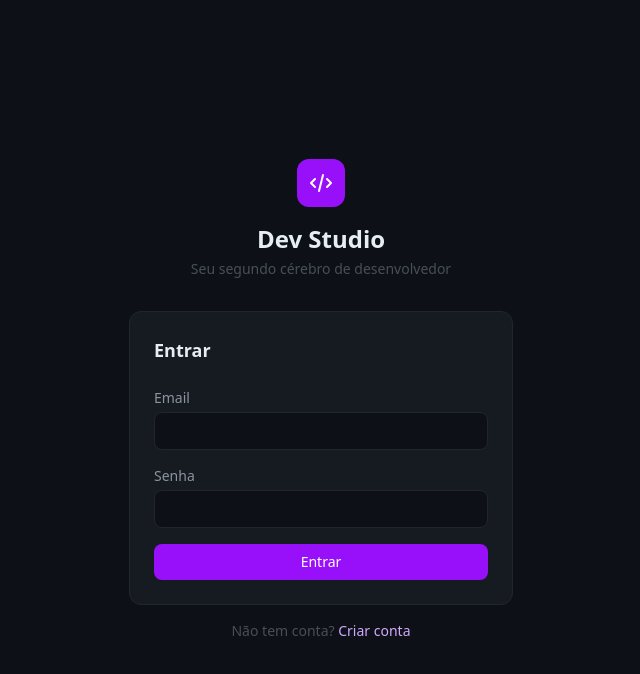
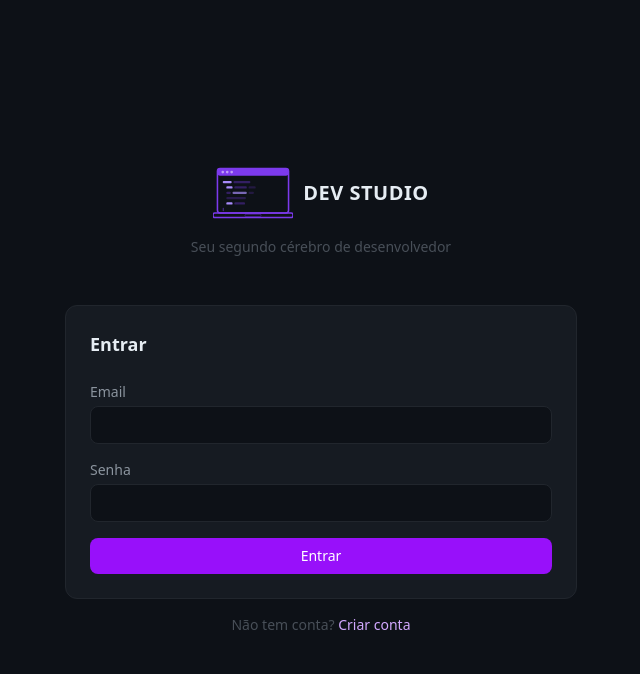
Before and after one commit to Kauan467/dev-studio, a Next.js app: page /login in a window 1280 px wide. Shown: the top 674 px of the page, without its empty margins (319-959 px from the left). Built offline with nearby package versions, Linux system fonts and the light colour scheme.

Commit message:
feat: adcionado logo na tela de login

```diff
--- a/src/app/login/page.js
+++ b/src/app/login/page.js
@@ -4,6 +4,7 @@ import { useState } from "react";
 import { signIn } from "next-auth/react";
 import { useRouter } from "next/navigation";
 import Link from "next/link";
+import Logo from "@/components/Logo";
 
 export default function LoginPage() {
   const [email, setEmail] = useState("");
@@ -33,16 +34,13 @@ export default function LoginPage() {
   }
 
   return (
-    <div className="min-h-screen flex items-center justify-center bg-[#0d1117]">
-      <div className="w-full max-w-sm">
-        <div className="text-center mb-8">
-          <div className="w-12 h-12 bg-purple-600 rounded-xl flex items-center justify-center mx-auto mb-4">
-            <svg className="w-6 h-6 text-white" fill="none" stroke="currentColor" viewBox="0 0 24 24">
-              <path strokeLinecap="round" strokeLinejoin="round" strokeWidth={2} d="M10 20l4-16m4 4l4 4-4 4M6 16l-4-4 4-4" />
-            </svg>
+    <div className="min-h-screen flex items-center justify-center bg-[#0d1117] py-20">
+    <div className="w-full max-w-lg">
+    <div className="text-center mb-12">
+      <div className="flex justify-center mb-4">
+        <Logo size="large" />
           </div>
-          <h1 className="text-2xl font-bold text-[#e6edf3]">Dev Studio</h1>
-          <p className="text-sm text-[#484f58] mt-1">
+          <p className="text-sm text-[#484f58]">
             Seu segundo cérebro de desenvolvedor
           </p>
         </div>
--- /dev/null
+++ b/src/components/Logo.js
@@ -0,0 +1,45 @@
+export default function Logo({ size = "default", showText = true }) {
+  const sizes = {
+    small: { width: 28, height: 20, scale: 0.16 },
+    default: { width: 48, height: 34, scale: 0.27 },
+    large: { width: 80, height: 56, scale: 0.45 },
+  };
+
+  const s = sizes[size] || sizes.default;
+
+  return (
+    <div className="flex items-center gap-2.5">
+      <svg
+        width={s.width}
+        height={s.height}
+        viewBox="0 0 180 110"
+        xmlns="http://www.w3.org/2000/svg"
+      >
+        <rect x="10" y="0" width="160" height="100" rx="6" fill="none" stroke="#7c3aed" strokeWidth="3.5"/>
+        <rect x="10" y="0" width="160" height="16" rx="6" fill="#7c3aed"/>
+        <circle cx="22" cy="8" r="3" fill="white" opacity="0.5"/>
+        <circle cx="32" cy="8" r="3" fill="white" opacity="0.5"/>
+        <circle cx="42" cy="8" r="3" fill="white" opacity="0.5"/>
+        <rect x="22" y="28" width="20" height="5" rx="2" fill="#a78bfa"/>
+        <rect x="46" y="28" width="38" height="5" rx="2" fill="#7c3aed" opacity="0.35"/>
+        <rect x="30" y="40" width="14" height="5" rx="2" fill="#a78bfa"/>
+        <rect x="48" y="40" width="28" height="5" rx="2" fill="#7c3aed" opacity="0.35"/>
+        <rect x="80" y="40" width="16" height="5" rx="2" fill="#7c3aed" opacity="0.2"/>
+        <rect x="30" y="52" width="10" height="5" rx="2" fill="#7c3aed" opacity="0.35"/>
+        <rect x="44" y="52" width="32" height="5" rx="2" fill="#a78bfa" opacity="0.7"/>
+        <rect x="80" y="52" width="12" height="5" rx="2" fill="#7c3aed" opacity="0.2"/>
+        <rect x="30" y="64" width="44" height="5" rx="2" fill="#7c3aed" opacity="0.25"/>
+        <rect x="30" y="76" width="14" height="5" rx="2" fill="#a78bfa"/>
+        <rect x="48" y="76" width="24" height="5" rx="2" fill="#7c3aed" opacity="0.35"/>
+        <rect x="22" y="88" width="2" height="8" rx="1" fill="#7c3aed" opacity="0.7"/>
+        <rect x="0" y="100" width="180" height="10" rx="4" fill="none" stroke="#7c3aed" strokeWidth="3.5"/>
+        <rect x="72" y="103" width="36" height="5" rx="2" fill="none" stroke="#7c3aed" strokeWidth="2" opacity="0.4"/>
+      </svg>
+      {showText && (
+        <span className="font-bold text-[#e6edf3] tracking-wide" style={{ fontSize: size === "small" ? "13px" : size === "large" ? "20px" : "15px" }}>
+          DEV STUDIO
+        </span>
+      )}
+    </div>
+  );
+}
```
